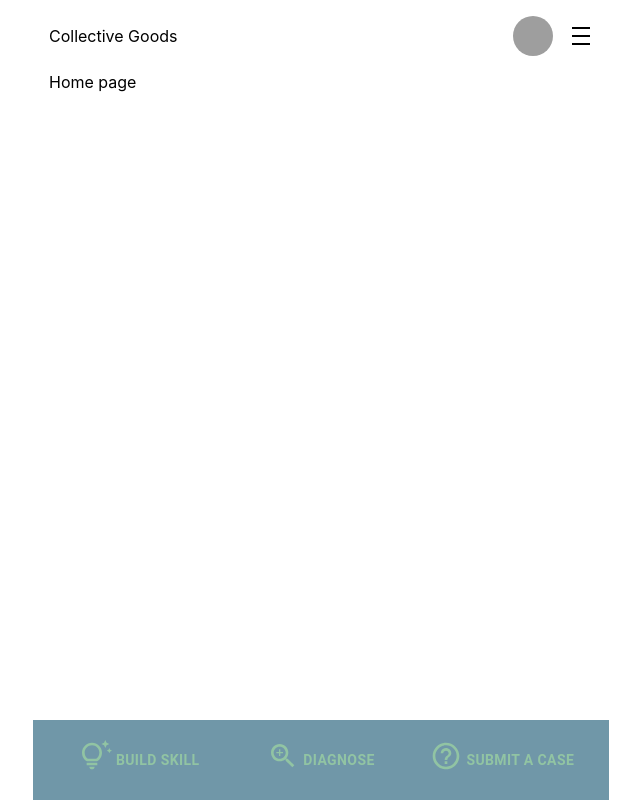
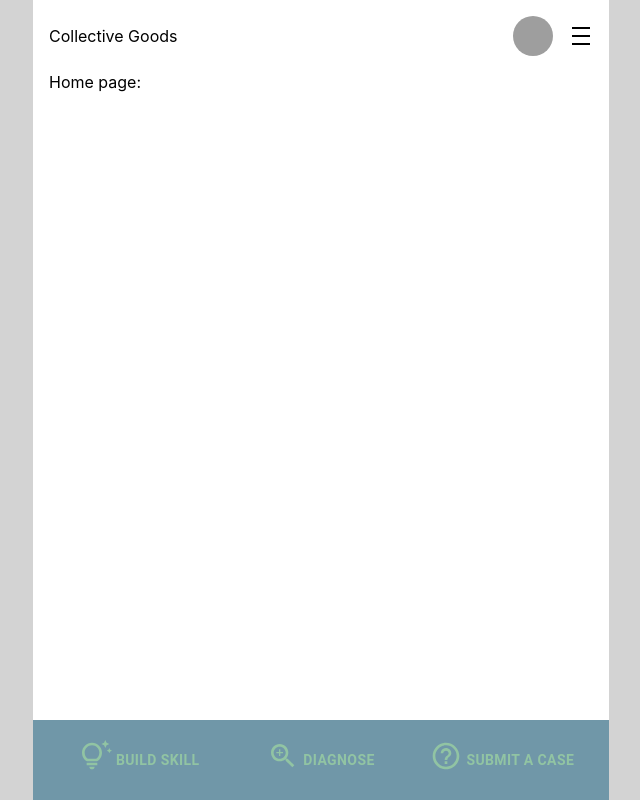
Before and after one commit to DHEPLab/aim-ahead-app, a React (Create React App) app: page /home in a window 1280 px wide. Shown: the whole page, without its empty margins (319-959 px from the left). Built offline with nearby package versions, Linux system fonts and the light colour scheme; no server answers; grey boxes are pictures that could not be loaded.

Commit message:
[UNCAIM-92][haoran.li] feat: set up dev proxy & backend service connection.

```diff
--- a/package.json
+++ b/package.json
@@ -70,6 +70,7 @@
     "@types/react-dom": "^18.2.19",
     "@types/react-test-renderer": "^18.0.7",
     "cypress": "^13.6.6",
+    "http-proxy-middleware": "^2.0.6",
     "husky": "^9.0.11",
     "json-server": "^0.17.1",
     "lint-staged": "^15.2.2",
--- a/src/components/Layout/index.module.scss
+++ b/src/components/Layout/index.module.scss
@@ -2,6 +2,8 @@ $mobile-point: 576px;
 
 .mainLayout {
   height: 100%;
+  background-color: #fff;
+  overflow: hidden;
   @media screen and (min-width: $mobile-point) {
     max-width: $mobile-point;
     margin: 0 auto;
--- a/src/index.scss
+++ b/src/index.scss
@@ -4,6 +4,7 @@ body {
   width: 100vw;
   height: 100vh;
   font-size: 16px;
+  background-color: #d3d3d3;
   font-family: -apple-system, BlinkMacSystemFont, "Segoe UI", Roboto, Oxygen, Ubuntu, Cantarell, "Fira Sans",
     "Droid Sans", "Helvetica Neue", sans-serif;
   -webkit-font-smoothing: antialiased;
--- a/src/pages/Home/index.tsx
+++ b/src/pages/Home/index.tsx
@@ -1,8 +1,17 @@
 import React from "react";
 import styles from "./index.module.scss";
+import { useRequest } from "ahooks";
+import { getHealthCheck } from "../../services/healthCheckService";
 
 const ExampleHomePage = () => {
-  return <div className={styles.app}>Home page</div>;
+  const { loading, data } = useRequest(getHealthCheck);
+
+  return (
+    <>
+      <div className={styles.app}>Home page: </div>
+      <div>{loading ? "loading" : JSON.stringify(data)}</div>
+    </>
+  );
 };
 
 export default ExampleHomePage;
--- a/src/services/api.ts
+++ b/src/services/api.ts
@@ -1,7 +1,7 @@
 import type { AxiosPromise, AxiosRequestConfig } from "axios";
 import axios from "axios";
 
-const baseUrl = "http://localhost:4000";
+const baseUrl = "/api";
 
 export async function requestWithPrefix<T>(
   url: string,
--- /dev/null
+++ b/src/services/healthCheckService.ts
@@ -0,0 +1,7 @@
+import { request } from "./api";
+
+export const getHealthCheck = async () => {
+  return await request<unknown>(`/healthcheck`, {
+    method: "GET",
+  });
+};
```
Also changed, not shown: src/setupProxy.js (added, +11 -0 lines), 2 other files (tests, documents, lock files or other folders).
